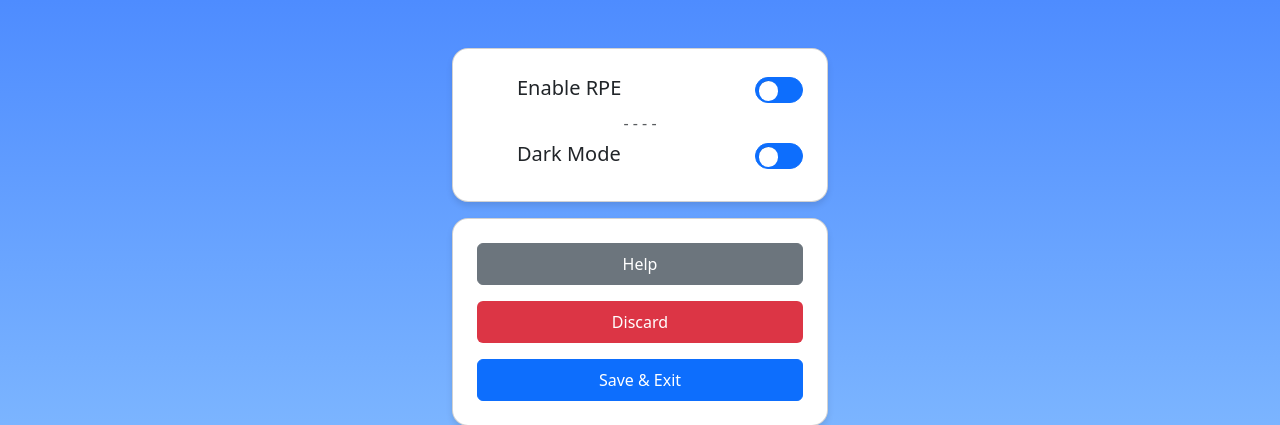
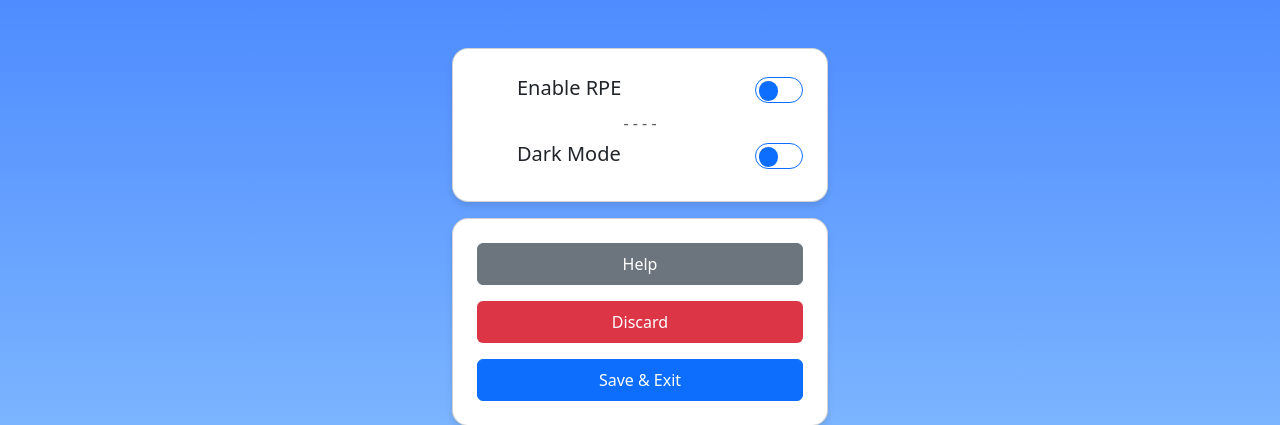
Before and after one commit to Calebf2424/Workout-Logger, a Flask app: page /settings in a window 1280 px wide. Shown: the top 425 px of the page. Run offline with Flask 3, Linux system fonts and the light colour scheme; some libraries are stand-ins or nearby versions.

Commit message:
settings page fix

```diff
--- a/templates/settings.html
+++ b/templates/settings.html
@@ -6,7 +6,7 @@
     .form-switch .form-check-input {
       width: 3rem;
       height: 1.6rem;
-      background-color: #0d6efd;  /* blue track default */
+      background-color: #ffffff; /* white track by default */
       border: 1px solid #0d6efd;
       border-radius: 1.6rem;
       position: relative;
@@ -16,12 +16,12 @@
       transition: background-color 0.25s ease-in-out;
     }
 
-    /* white track when checked */
+    /* blue track when checked */
     .form-switch .form-check-input:checked {
-      background-color: #ffffff;
+      background-color: #0d6efd;
     }
 
-    /* dot */
+    /* knob (blue by default) */
     .form-switch .form-check-input::after {
       content: "";
       position: absolute;
@@ -30,16 +30,15 @@
       width: 1.2rem;
       height: 1.2rem;
       border-radius: 50%;
-      background-color: #ffffff;  /* white dot by default */
+      background-color: #0d6efd;
       transition: left 0.25s ease-in-out, background-color 0.25s ease-in-out;
     }
 
-    /* blue dot when checked */
+    /* white knob when checked */
     .form-switch .form-check-input:checked::after {
       left: 1.6rem;
-      background-color: #0d6efd;
+      background-color: #ffffff;
     }
-
 
     /* Discard button hover‑invert */
     .btn-discard {
```
